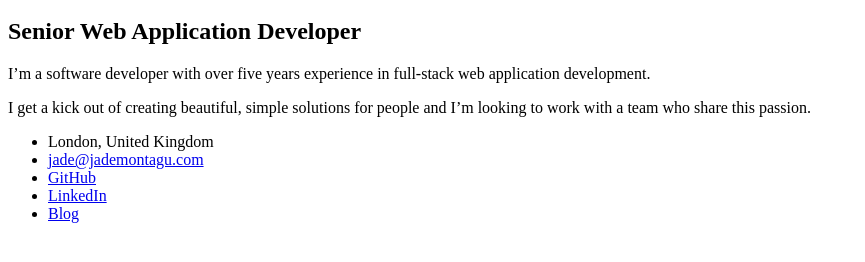
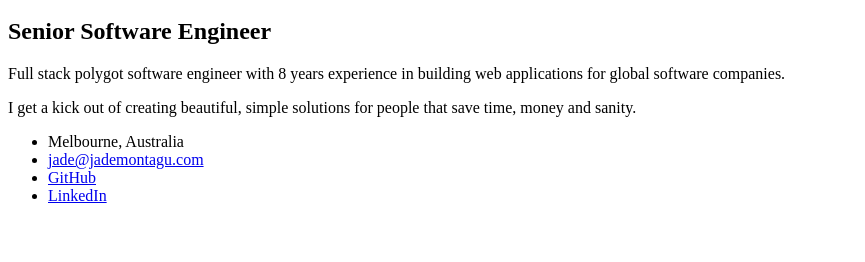
Before and after one commit to JMontagu/jmontagu.github.io, a plain HTML site: page index.html in a window 1280 px wide. Shown: the part 48-310 px from the top of the page, without its empty margins (0-865 px from the left). Drawn offline with Linux system fonts and the light colour scheme.

Commit message:
Update location, title and description

```diff
--- a/index.html
+++ b/index.html
@@ -1,8 +1,8 @@
 <html>
 	<head>
 		<meta charset="utf-8">
-		<title>Jade Montagu - Senior Software Developer, London</title>
-		<meta name="description" content="London-based software developer excited about creating beautiful, simple solutions for real people.">
+		<title>Jade Montagu - Senior Software Engineer, Melbourne Australia</title>
+		<meta name="description" content="Melbourne-based senior software engineer excited about creating beautiful, simple solutions for real people.">
 		<script>
 		  (function(i,s,o,g,r,a,m){i['GoogleAnalyticsObject']=r;i[r]=i[r]||function(){
 		  (i[r].q=i[r].q||[]).push(arguments)},i[r].l=1*new Date();a=s.createElement(o),
@@ -16,15 +16,14 @@
 	</head>
 	<body>
 		<h1>Jade Montagu</h1>
-		<h2>Senior Web Application Developer</h2>
-		<p>I’m a software developer with over five years experience in full-stack web application development.</p>
-		<p></p>I  get a kick out of creating beautiful, simple solutions for people and I’m looking to work with a team who share this passion.</p>
+		<h2>Senior Software Engineer</h2>
+		<p>Full stack polygot software engineer with 8 years experience in building web applications for global software companies.</p>
+		<p>I get a kick out of creating beautiful, simple solutions for people that save time, money and sanity.</p>
 		<ul>
-			<li>London, United Kingdom</li>
+			<li>Melbourne, Australia</li>
 			<li><a href="mailto:jade@jademontagu.com">jade@jademontagu.com</li>
 			<li><a href="https://github.com/JMontagu">GitHub</a></li>
 			<li><a href="https://uk.linkedin.com/in/jademontagu">LinkedIn</a></li>
-			<li><a href="http://blog.jademontagu.com/">Blog</a></li>
 		</ul>
 	</body>
 </html>
```
